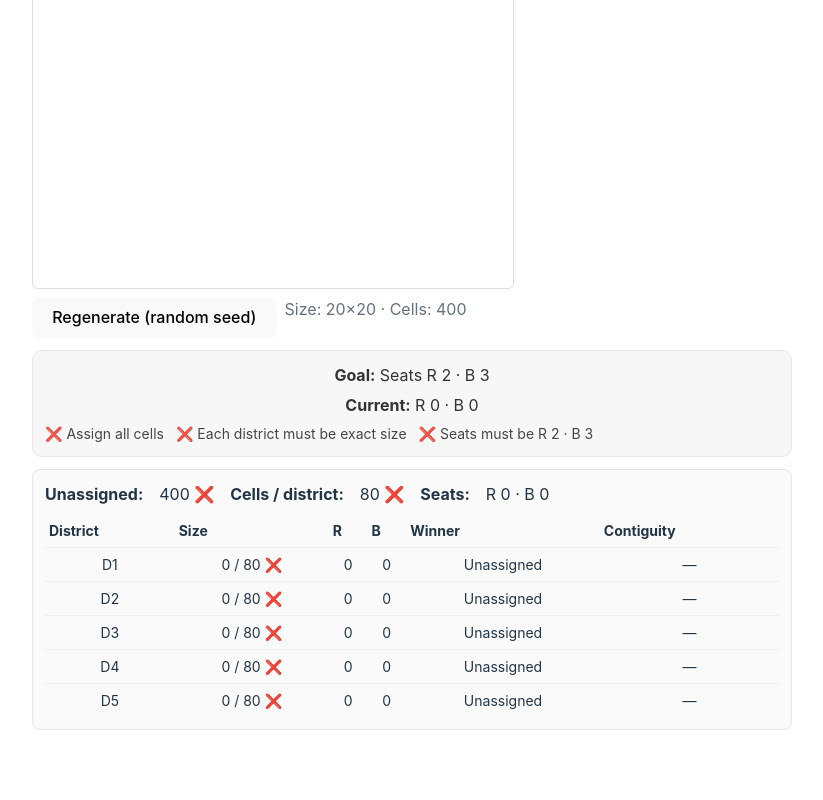
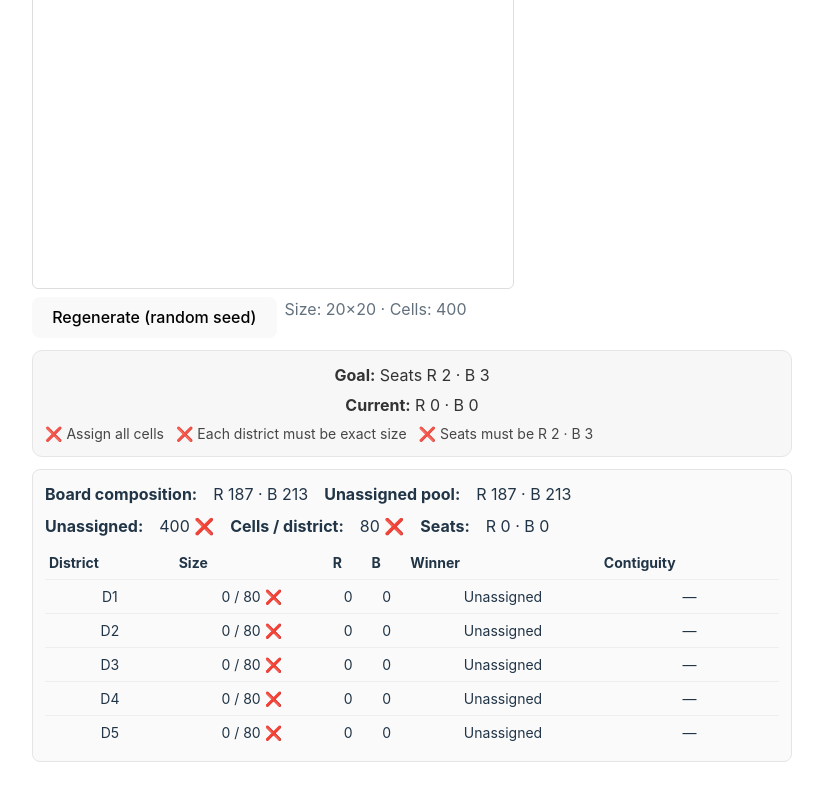
Before and after one commit to s-hanlon/gerry-puzzle, a React (Vite) app: page / in a window 1280 px wide. Shown: the part 441-1241 px from the top of the page, without its empty margins (228-1051 px from the left). Before the commit the page ends 1219 px from the top, so only its background shows below. Built offline with nearby package versions, Linux system fonts and the light colour scheme.

Commit message:
feat(HUD): show board composition (R/B) and unassigned pool (R/B)

```diff
--- a/src/ui/HUD.tsx
+++ b/src/ui/HUD.tsx
@@ -6,6 +6,7 @@ import { computeContiguity } from '../game/contiguity';
 export default function HUD() {
   const { grid, totalDistricts, cellsPerDistrict, rows, cols } = useGame();
 
+  // Existing board/district stats
   const stats = useMemo(
     () => computeStats(grid, totalDistricts, cellsPerDistrict),
     [grid, totalDistricts, cellsPerDistrict]
@@ -14,6 +15,20 @@ export default function HUD() {
     () => computeContiguity(grid, totalDistricts, rows, cols),
     [grid, totalDistricts, rows, cols]
   );
+
+  // NEW: global composition + unassigned pool composition
+  const { totalR, totalB, unassignedR, unassignedB } = useMemo(() => {
+    let totalR = 0, unassignedR = 0;
+    for (const cell of grid) {
+      if (cell.color === 'R') {
+        totalR++;
+        if (!cell.districtId) unassignedR++;
+      }
+    }
+    const totalB = grid.length - totalR;
+    const unassignedB = stats.unassigned - unassignedR;
+    return { totalR, totalB, unassignedR, unassignedB };
+  }, [grid, stats.unassigned]);
 
   const contigById = useMemo(() => {
     const m = new Map<number, { components: number; contiguous: boolean; size: number }>();
@@ -32,6 +47,15 @@ export default function HUD() {
         fontFamily: 'Inter, system-ui, Arial',
       }}
     >
+      {/* NEW: Global composition row */}
+      <div style={{ display: 'flex', flexWrap: 'wrap', gap: 16, marginBottom: 8 }}>
+        <strong>Board composition:</strong>
+        <span>R {totalR} · B {totalB}</span>
+        <strong>Unassigned pool:</strong>
+        <span>R {unassignedR} · B {unassignedB}</span>
+      </div>
+
+      {/* Existing topline */}
       <div style={{ display: 'flex', flexWrap: 'wrap', gap: 16, marginBottom: 8 }}>
         <strong>Unassigned:</strong>
         <span>
```
